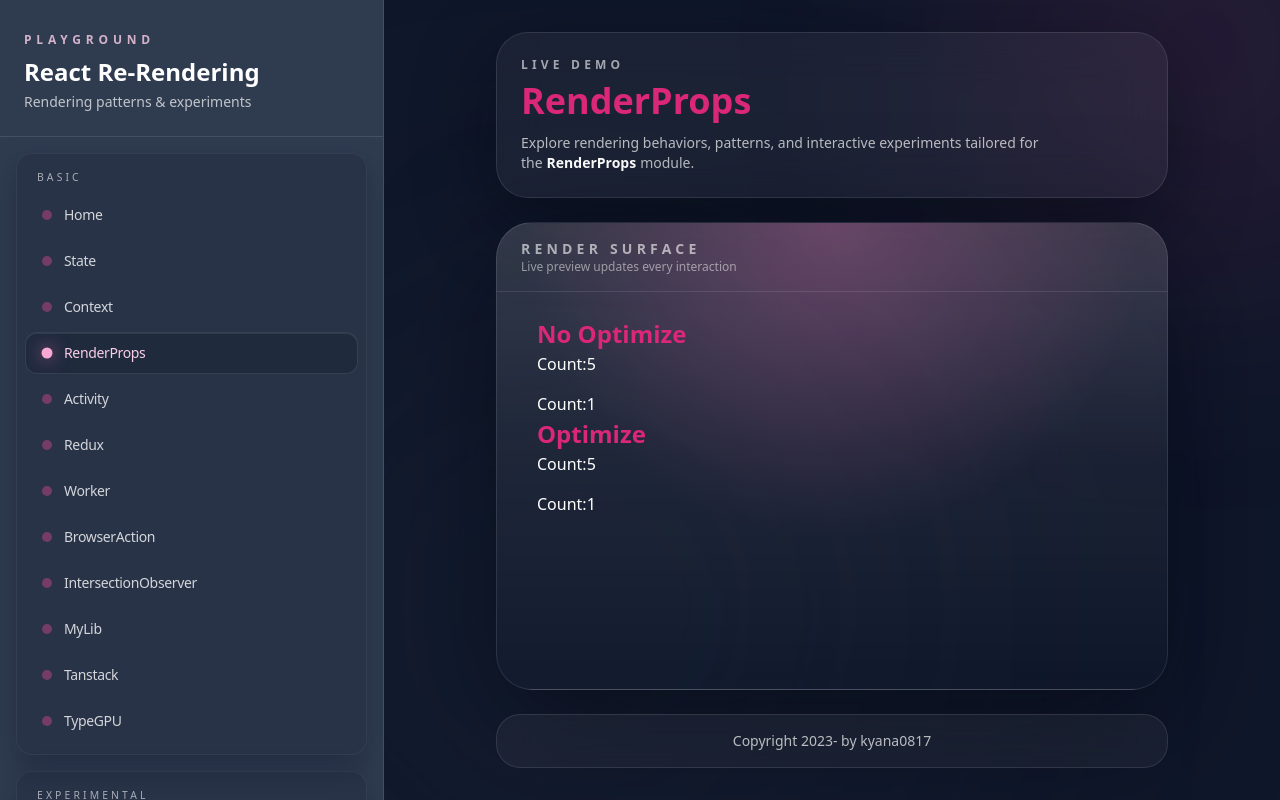
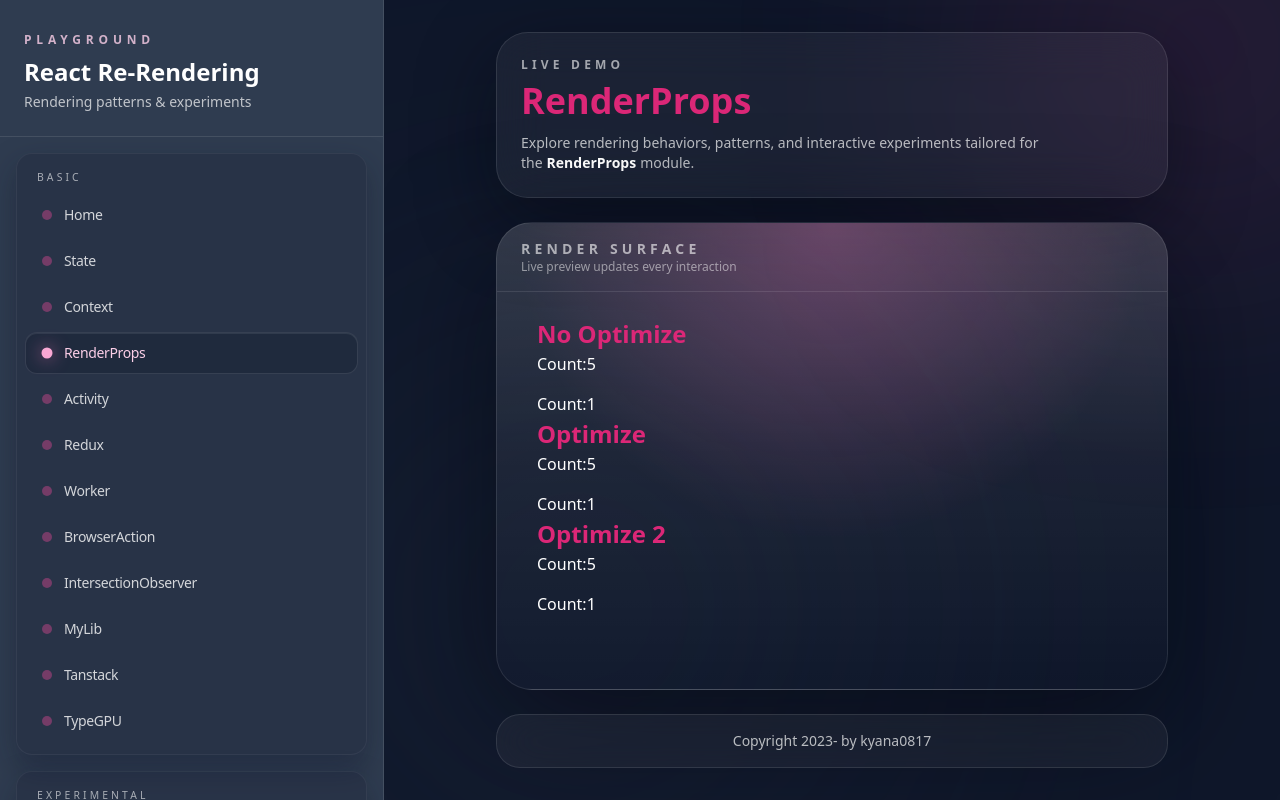
Before and after one commit to kyana0817/react-lab, a React (Vite) app: page /render-props in a window 1280 px wide. Built offline with nearby package versions, Linux system fonts and the light colour scheme.

Commit message:
:+1: add optimize

```diff
--- a/src/pages/RenderProps/InjectChildren.tsx
+++ b/src/pages/RenderProps/InjectChildren.tsx
@@ -1,4 +1,4 @@
-import { createContext, useContext, useEffect, useMemo, useState } from 'react'
+import React, { createContext, useContext, useEffect, useMemo, useState } from 'react'
 
 
 const context = createContext({
@@ -93,3 +93,17 @@ export const Optimize = () => {
     </div>
   )
 }
+
+
+const MemoViewCount = React.memo(ViewCount)
+
+export const Optimize2 = () => {
+  return (
+    <div>
+      <h2>Optimize 2</h2>
+      <InjectChildren>
+        {(count) => <MemoViewCount count={count} />}
+      </InjectChildren>
+    </div>
+  )
+}
--- a/src/pages/RenderProps/index.tsx
+++ b/src/pages/RenderProps/index.tsx
@@ -1,10 +1,11 @@
-import { CountProvider, NoOptimize, Optimize } from '@/pages/RenderProps/InjectChildren'
+import { CountProvider, NoOptimize, Optimize, Optimize2 } from '@/pages/RenderProps/InjectChildren'
 
 export const RenderProps = () => {
   return(
     <CountProvider>
       <NoOptimize />
       <Optimize />
+      <Optimize2 />
     </CountProvider>
   )
 }
```
